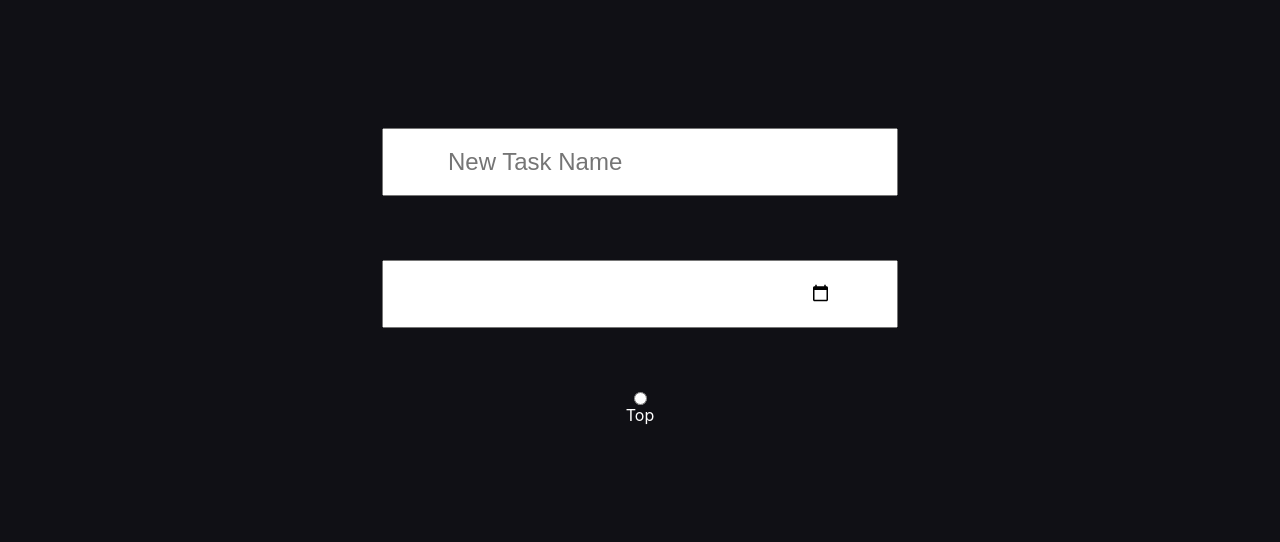
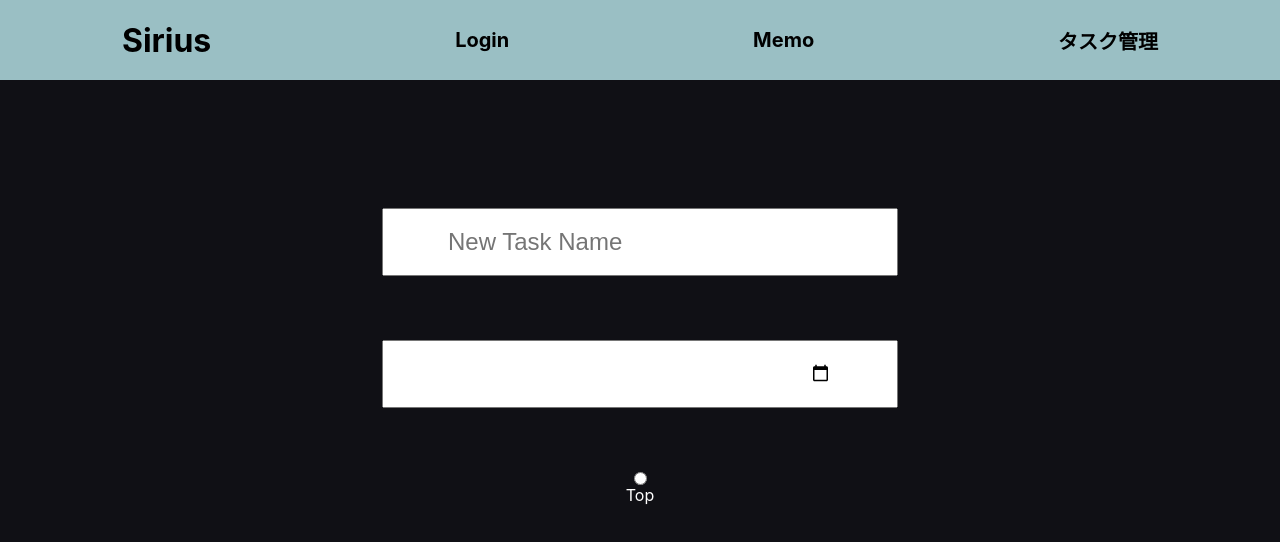
Before and after one commit to JunyaLab/secretary, a React (Create React App) app: page /task in a window 1280 px wide. Shown: the top 542 px of the page. Built offline with nearby package versions, Linux system fonts and the light colour scheme.

Commit message:
各ページにヘッダーを追加

```diff
--- a/src/ui/Memo/Memo.js
+++ b/src/ui/Memo/Memo.js
@@ -1,8 +1,10 @@
 import { Link } from "react-router-dom";
+import Header from "../../Components/Header/Header";
 
 const Memo = () => {
   return (
     <>
+      <Header />
       <h1>Memo</h1>
       <div>
         <Link to={`/`}>Loginへ</Link>
--- a/src/ui/TaskManagement/TaskManagement.js
+++ b/src/ui/TaskManagement/TaskManagement.js
@@ -1,9 +1,11 @@
 import { Link } from "react-router-dom";
 import styles from "./TaskManagement.module.css";
+import Header from "../../Components/Header/Header";
 
 const TaskManagement = () => {
   return (
     <>
+      <Header />
       <div className={styles["contents"]}>
         <input className={styles["new-task-name"]} type="text" placeholder="New Task Name" />
         <input className={styles["new-task-limit"]} type="date" />
```
